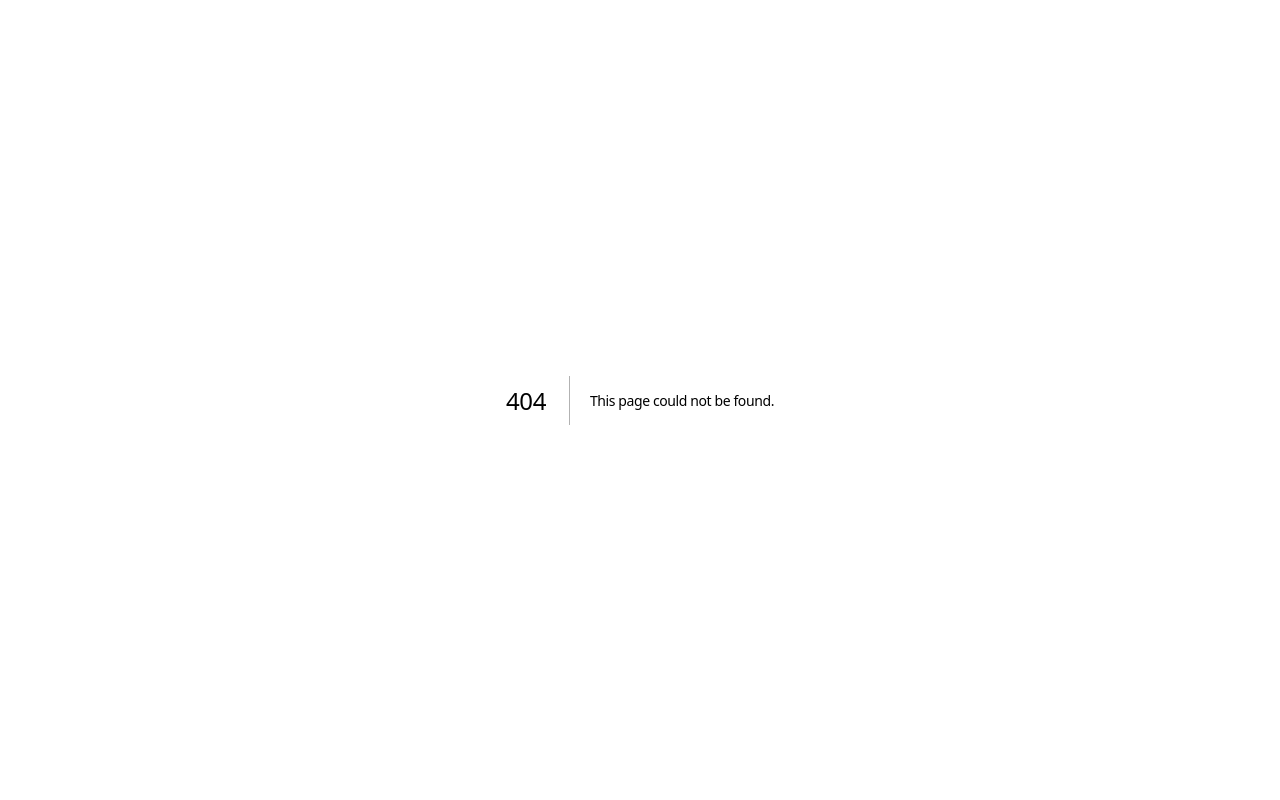
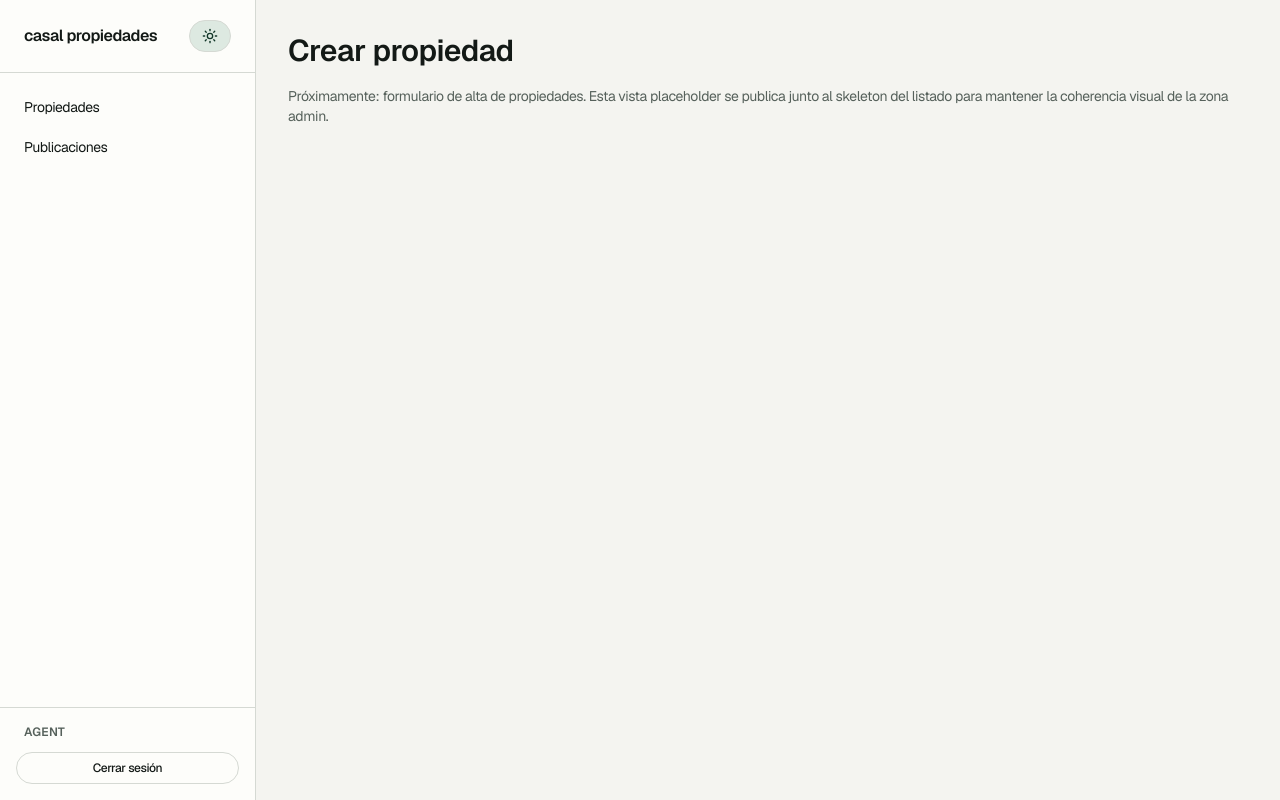
Before and after one commit to AdrielVK/real-estate-app-frontend, a Next.js app: page /admin/properties/create in a window 1280 px wide. Before the commit this address had no page. Built offline with nearby package versions, Linux system fonts and the light colour scheme; no server answers.

Commit message:
feat(admin-properties): add create placeholder page

```diff
--- /dev/null
+++ b/src/app/(admin)/admin/properties/create/page.tsx
@@ -0,0 +1,42 @@
+import { Container } from '@/components/ui/Container';
+
+/**
+ * `/admin/properties/create` — RSC placeholder for the create flow.
+ *
+ * Why a placeholder (not a form yet)?
+ * - The skeleton scope is the listing + create affordance. The
+ *   real create form lands in a later change once the backend
+ *   contract for property mutations ships. This page exists so the
+ *   "Crear propiedad" CTA in the toolbar lands somewhere coherent
+ *   — a real route the auth guard already protects, with the same
+ *   chrome as the listing.
+ *
+ * Why an RSC (no `'use client'`)?
+ * - The placeholder is a static heading + muted message. There is
+ *   nothing to hydrate. Keeping it RSC preserves the
+ *   "only the toolbar ships JS" boundary from the listing page.
+ *
+ * Why inherit the AdminShell chrome (no new shell)?
+ * - Spec "Shared Admin Chrome" pins the contract: both
+ *   `/admin/properties` and `/admin/properties/create` render
+ *   inside `(admin)/admin/layout.tsx`, which already provides the
+ *   `AdminShell`. This file MUST NOT add another shell — a
+ *   duplicate shell would render two sidebars and break the layout.
+ *
+ * Accessibility:
+ * - The heading is the first thing in the document, the muted
+ *   message is a `<p>` so screen readers announce it after the
+ *   heading. The route is reachable by direct URL (and the
+ *   toolbar's CTA) and the auth guard stays in `proxy.ts`.
+ */
+export default function AdminPropertiesCreatePage() {
+  return (
+    <Container className="space-y-4 py-8">
+      <h1 className="text-2xl font-semibold leading-tight sm:text-3xl">Crear propiedad</h1>
+      <p className="text-sm text-muted-foreground">
+        Próximamente: formulario de alta de propiedades. Esta vista placeholder se publica junto al
+        skeleton del listado para mantener la coherencia visual de la zona admin.
+      </p>
+    </Container>
+  );
+}
```
